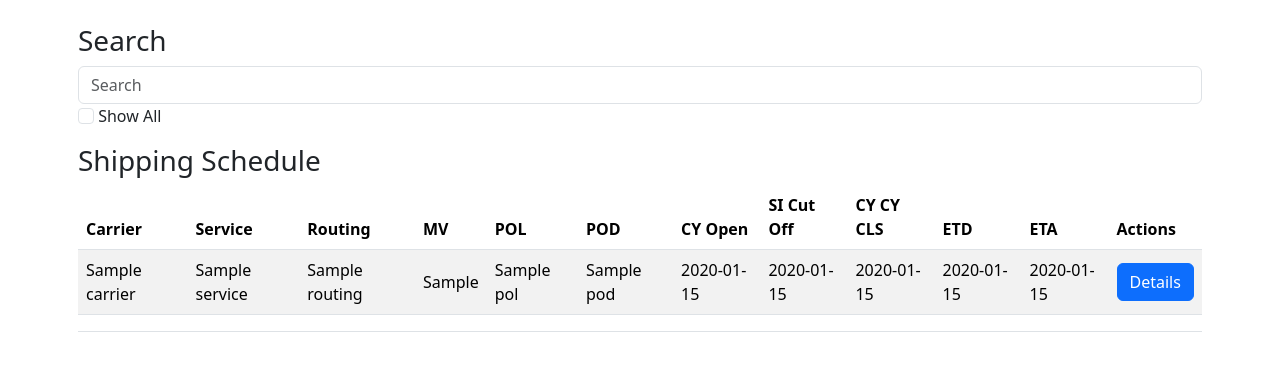
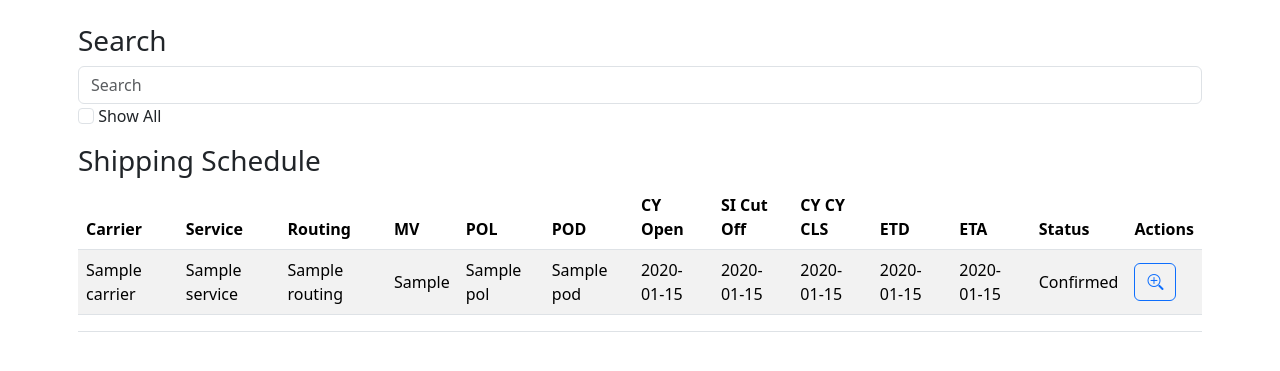
Before and after one commit to vannyvanvanvan/scanwell_internal_web_app, a Flask app: template templates/dashboard.html in a window 1280 px wide. Shown: the part 158-529 px from the top of the page. Run offline with Flask 3, Linux system fonts and the light colour scheme; the template is opened without the code that fills it: most values are stand-ins (such as "Sample title", 1, 10 or a date in 2020); some libraries are stand-ins or nearby versions.

Commit message:
Add status display on shipping schedule item

```diff
--- a/templates/base.html
+++ b/templates/base.html
@@ -9,6 +9,7 @@
   <script src="{{url_for('static', filename='auto_comp.js')}}"></script>
   <link href="https://cdn.jsdelivr.net/npm/bootstrap@5.3.3/dist/css/bootstrap.min.css" rel="stylesheet"
     integrity="sha384-QWTKZyjpPEjISv5WaRU9OFeRpok6YctnYmDr5pNlyT2bRjXh0JMhjY6hW+ALEwIH" crossorigin="anonymous">
+  <link rel="stylesheet" href="https://cdn.jsdelivr.net/npm/bootstrap-icons@1.11.3/font/bootstrap-icons.min.css">
   <script src="https://cdn.jsdelivr.net/npm/bootstrap@5.3.3/dist/js/bootstrap.bundle.min.js"
     integrity="sha384-YvpcrYf0tY3lHB60NNkmXc5s9fDVZLESaAA55NDzOxhy9GkcIdslK1eN7N6jIeHz"
     crossorigin="anonymous"></script>
--- a/templates/shipping_schedule.html
+++ b/templates/shipping_schedule.html
@@ -26,6 +26,7 @@
     {{ render_input_date(name='ETA', id='ETA', required=True, value=data.ETA) }}
 
     {% if current_user.rank=='admin' %}
+    {{ render_input_text(name='status', id='status', required=True, value=data.status) }}
     <div class="d-inline-flex gap-2">
       <a class="btn btn-danger" href="{{ url_for('admin.admin_dashboard') }}">Cancel</a>
       <input class="btn btn-primary" type="submit" value="Submit" />
--- a/templates/shipping_table.html
+++ b/templates/shipping_table.html
@@ -20,6 +20,7 @@
           <th>CY CY CLS</th>
           <th>ETD</th>
           <th>ETA</th>
+          <th>Status</th>
           <th>Actions</th>
         </tr>
       </thead>
--- a/templates/shipping_table_results.html
+++ b/templates/shipping_table_results.html
@@ -18,21 +18,37 @@
   <td>{{ result.ETD.strftime('%Y-%m-%d') }}</td>
   <td>{{ result.ETA.strftime('%Y-%m-%d') }}</td>
 
+  {% if result.status=="s1" %}
+  <td>No Booking</td>
+  {% elif result.status=="s2" %}
+  <td>Not confirmed</td>
+  {% elif result.status=="s3" %}
+  <td>Confirmed</td>
+  {% else %}
+  <td>Error</td>
+  {% endif %}
+
   <td>
     <div class="d-inline-flex gap-2">
-          <button class="btn btn-primary" type="button" data-bs-toggle="collapse" data-bs-target="#collapse{{ result.id }}" aria-expanded="false" aria-controls="collapse{{ result.id }}">
-            Details
-            <i class="bi bi-caret-down-fill"></i>
+      <button class="btn btn-outline-primary" type="button" data-bs-toggle="collapse"
+        data-bs-target="#collapse{{ result.id }}" aria-expanded="false" aria-controls="collapse{{ result.id }}">
+        <i class="bi bi-zoom-in"></i>
       </button>
       {% if current_user.rank == 'admin' %}
-            <a class="btn btn-warning" href="{{ url_for('admin.edit_shipping_data', id=result.id) }}">Edit</a>
+      <a class="btn btn-warning" href="{{ url_for('admin.edit_shipping_data', id=result.id) }}"><i
+          class="bi bi-pencil-square"></i></a>
       <form action="{{ url_for('admin.delete_shipping_data', id=result.id) }}" method="POST">
-              <button class="btn btn-danger is-danger" type="submit" onclick="return confirm('Are you sure you want to delete this item?');">Delete</button>
+        <button class="btn btn-danger is-danger" type="submit"
+          onclick="return confirm('Are you sure you want to delete this schedule?');"><i
+            class="bi bi-trash3-fill"></i></button>
       </form>
       {% elif current_user.id == result.user_id %}
-            <a class="btn btn-primary" href="{{ url_for('user.edit_shipping_data', id=result.id) }}">Edit</a>
+      <a class="btn btn-warning" href="{{ url_for('user.edit_shipping_data', id=result.id) }}"><i
+          class="bi bi-pencil-square"></i></a>
       <form action="{{ url_for('user.delete_shipping_data', id=result.id) }}" method="POST">
-              <button class="btn btn-danger is-danger" type="submit" onclick="return confirm('Are you sure you want to delete this item?');">Delete</button>
+        <button class="btn btn-danger is-danger" type="submit"
+          onclick="return confirm('Are you sure you want to delete this schedule?');"><i
+            class="bi bi-trash3-fill"></i></button>
       </form>
       {% endif %}
     </div>
@@ -41,6 +57,10 @@
 <tr>
   <td colspan="14">
     <div class="collapse" id="collapse{{ result.id }}">
+      <div class="d-flex justify-content-between align-items-baseline gap-2">
+        <h5>Bookings</h5>
+        <a class="btn btn-outline-primary">Add Booking</a>
+      </div>
       <table class="table table-striped align-middle">
         <thead>
           <th>CS</th>
@@ -51,8 +71,10 @@
           <th>Contract/Coloader</th>
           <th>Cost</th>
           <th>Date Valid</th>
+          <th>Booking Actions</th>
         </thead>
         <tbody>
+          {% if result.bookings %}
           {% for booking in result.bookings %}
           <tr>
             <td>{{ booking.CS }}</td>
@@ -62,11 +84,33 @@
             <td>{{ booking.Final_Destination }}</td>
             <td>{{ booking.Contract_or_Coloader }}</td>
             <td>{{ booking.cost }}</td>
-                  <td>{{ booking.Date_Valid.strftime('%Y-%m-%d') }}</td>
+            <td>{{ booking.Date_Valid.strftime('%Y-%m-%d') }}</td>{% if current_user.rank == 'admin' %}
+            <a class="btn btn-warning" href="{{ url_for('admin.edit_shipping_data', id=result.id) }}"><i
+                class="bi bi-pencil-square"></i></a>
+            <form action="{{ url_for('admin.delete_shipping_data', id=result.id) }}" method="POST">
+              <button class="btn btn-danger is-danger" type="submit"
+                onclick="return confirm('Are you sure you want to delete this item?');"><i
+                  class="bi bi-trash3-fill"></i></button>
+            </form>
+            {% elif current_user.id == result.user_id %}
+            <a class="btn btn-warning" href="{{ url_for('user.edit_shipping_data', id=result.id) }}"><i
+                class="bi bi-pencil-square"></i></a>
+            <form action="{{ url_for('user.delete_shipping_data', id=result.id) }}" method="POST">
+              <button class="btn btn-danger is-danger" type="submit"
+                onclick="return confirm('Are you sure you want to delete this item?');"><i
+                  class="bi bi-trash3-fill"></i></button>
+            </form>
+            {% endif %}
           </tr>
           {% endfor %}
+          {% else %}
+          <tr>
+            <td colspan="14">No bookings found.</td>
+          </tr>
+          {% endif %}
         </tbody>
       </table>
+      <h5>Confirmation</h5>
       <table class="table table-striped align-middle">
         <thead>
           <th>Shipper</th>
@@ -77,6 +121,7 @@
           <th>remark</th>
         </thead>
         <tbody>
+          {% if result.confirm_orders %}
           <tr>
             <td>{{ result.confirm_orders.shipper }}</td>
             <td>{{ result.confirm_orders.consignee }}</td>
@@ -85,6 +130,11 @@
             <td>{{ result.confirm_orders.SR }}</td>
             <td>{{ result.confirm_orders.remark }}</td>
           </tr>
+          {% else %}
+          <tr>
+            <td colspan="14">Order not confirmed.</td>
+          </tr>
+          {% endif %}
         </tbody>
       </table>
     </div>
```
Also changed, not shown: app/routes/admin.py (+19 -11 lines). Lines whose indentation alone changed are shown as unchanged.
